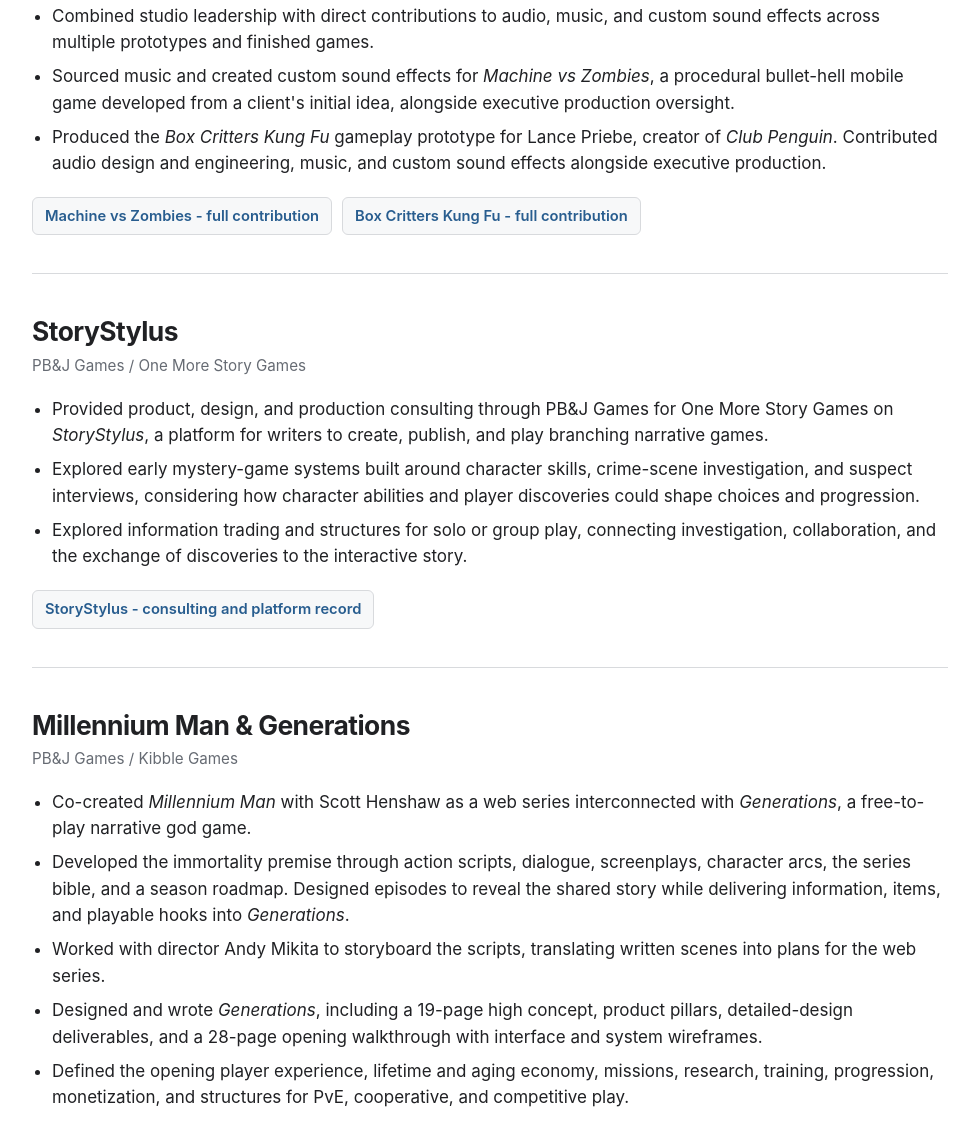
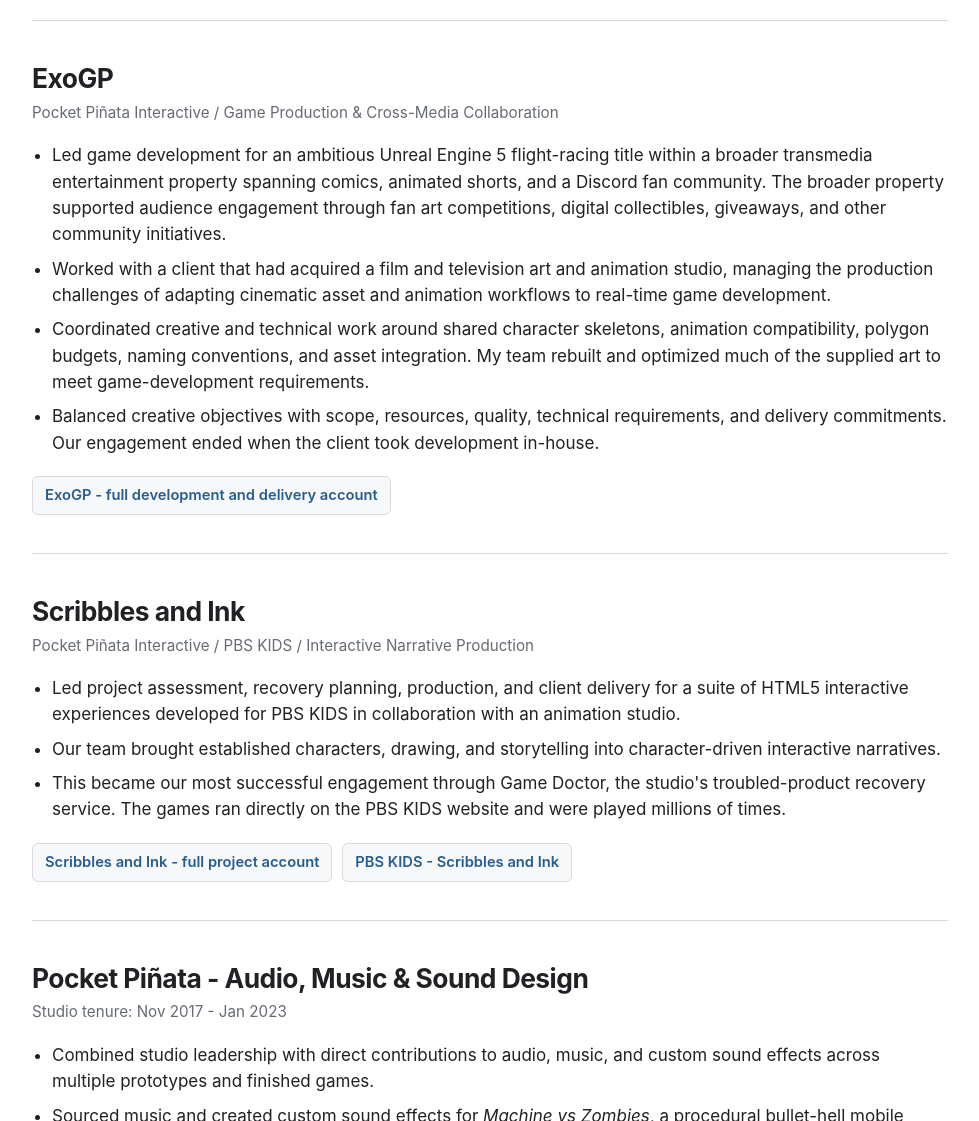
Before and after one commit to MaxMin4Life/creative-production, a plain HTML site: page index.html in a window 1280 px wide. Shown: the part 1508-2629 px from the top of the page, without its empty margins (150-1129 px from the left). Drawn offline with Linux system fonts and the light colour scheme.

Commit message:
Document art production and animation studio collaborations

```diff
--- a/index.html
+++ b/index.html
@@ -252,7 +252,10 @@
 
       <ul>
         <li>
-          Led cross-platform technical production supporting PC modernization, the mobile build, and migration from Unity 2022 to Unity 6, coordinating shared architecture, data-driven systems, and plugins.
+          Worked within a design- and art-led international development studio of 95 people, nearly half of whom were artists, animators, and technical artists. Led cross-platform technical production supporting PC modernization, the mobile build, and migration from Unity 2022 to Unity 6, coordinating shared architecture, data-driven systems, and plugins.
+        </li>
+        <li>
+          Directly managed all of the studio's technical artists within the PC modernization and mobile-readiness team. Managed and improved distributed art production workflows, coordinating with the art and animation team in Ukraine, its Project Manager in Poland, and technical artists in North America.
         </li>
         <li>
           Coordinated engineering, art, and technical-art work on responsive UI layouts and modular startup and asset-loading systems, supporting mobile adaptation and faster content iteration.
@@ -266,6 +269,52 @@
       </ul>
       <div class="media">
         <a href="https://maxmin4life.github.io/credits/#credit-the-bazaar">Release work, feature scoping, and production details</a>
+      </div>
+    </section>
+
+
+    <section class="project" id="exogp">
+      <h2>ExoGP</h2>
+      <p class="project-meta">Pocket Piñata Interactive / Game Production &amp; Cross-Media Collaboration</p>
+
+      <ul>
+        <li>
+          Led game development for an ambitious Unreal Engine 5 flight-racing title within a broader transmedia entertainment property spanning comics, animated shorts, and a Discord fan community. The broader property supported audience engagement through fan art competitions, digital collectibles, giveaways, and other community initiatives.
+        </li>
+        <li>
+          Worked with a client that had acquired a film and television art and animation studio, managing the production challenges of adapting cinematic asset and animation workflows to real-time game development.
+        </li>
+        <li>
+          Coordinated creative and technical work around shared character skeletons, animation compatibility, polygon budgets, naming conventions, and asset integration. My team rebuilt and optimized much of the supplied art to meet game-development requirements.
+        </li>
+        <li>
+          Balanced creative objectives with scope, resources, quality, technical requirements, and delivery commitments. Our engagement ended when the client took development in-house.
+        </li>
+      </ul>
+      <div class="media">
+        <a href="https://maxmin4life.github.io/credits/#credit-exogp">ExoGP - full development and delivery account</a>
+      </div>
+    </section>
+
+
+    <section class="project" id="scribbles-and-ink">
+      <h2>Scribbles and Ink</h2>
+      <p class="project-meta">Pocket Piñata Interactive / PBS KIDS / Interactive Narrative Production</p>
+
+      <ul>
+        <li>
+          Led project assessment, recovery planning, production, and client delivery for a suite of HTML5 interactive experiences developed for PBS KIDS in collaboration with an animation studio.
+        </li>
+        <li>
+          Our team brought established characters, drawing, and storytelling into character-driven interactive narratives.
+        </li>
+        <li>
+          This became our most successful engagement through Game Doctor, the studio's troubled-product recovery service. The games ran directly on the PBS KIDS website and were played millions of times.
+        </li>
+      </ul>
+      <div class="media">
+        <a href="https://maxmin4life.github.io/credits/#credit-pbs-kids-scribbles-and-ink">Scribbles and Ink - full project account</a>
+        <a href="https://pbskids.org/scribblesandink">PBS KIDS - Scribbles and Ink</a>
       </div>
     </section>
 
```
